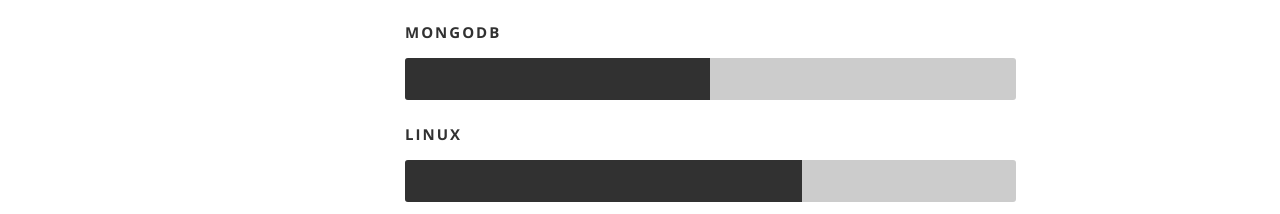
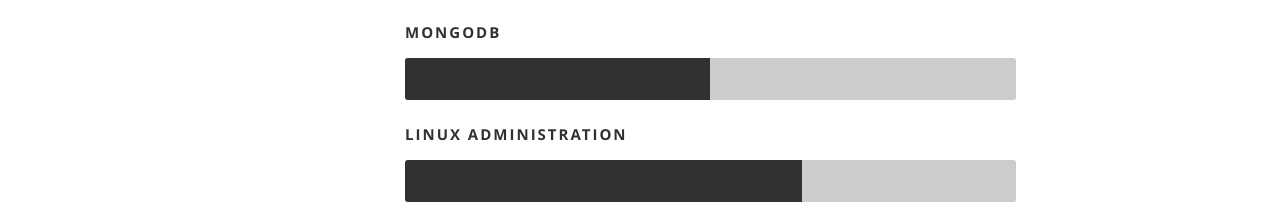
Before and after one commit to anwarkhan0/portfolio, a React (Create React App) app: page / in a window 1280 px wide. Shown: the part 3222-3436 px from the top of the page. Built offline with nearby package versions, Linux system fonts and the light colour scheme.

Commit message:
updated 324234

```diff
--- a/src/resumeData.json
+++ b/src/resumeData.json
@@ -80,7 +80,7 @@
       "skillname": "MONGODB"
     },
     {
-      "skillname": "Linux"
+      "skillname": "Linux Administration"
     }
   ],
   "portfolio": [
@@ -108,6 +108,11 @@
       "name": "Swat Hamsafars Travel Agency",
       "description": "Swat Hamsafars are tour operators which offer travel packages, destinations, and booking options. Site functionalities include Destination Listings, Package Details, Booking System, User Accounts, Payment Integration, Customer Reviews, Blog.",
       "imgurl": "images/portfolio/swatHamsafars.png"
+    },
+    {
+      "name": "Al-Muqarnas Construction and Consultancy",
+      "description": "I have worked with Almuqarnas Construction Company and Consultancy on a comprehensive redesign and development of their corporate website. This project aimed to enhance the company’s online presence, improve user experience, and showcase their extensive portfolio of construction and consultancy projects.",
+      "imgurl": "images/portfolio/almuqarnas.png"
     }
   ],
   "testimonials": [
--- a/view/css/layout.css
+++ b/view/css/layout.css
@@ -659,7 +659,7 @@
 /* ------------------------------------------------------------------ */
 
 #testimonials {
-   background: #1F1F1F url(../images/testimonials-bg.jpg) no-repeat center center;
+   background: #1F1F1F url(../images/header-background.jpg) no-repeat center center;
    background-size: cover !important;
 	-webkit-background-size: cover !important;
    background-attachment: fixed;
```
Also changed, not shown: public/images/portfolio/almuqarnas.png (added).
